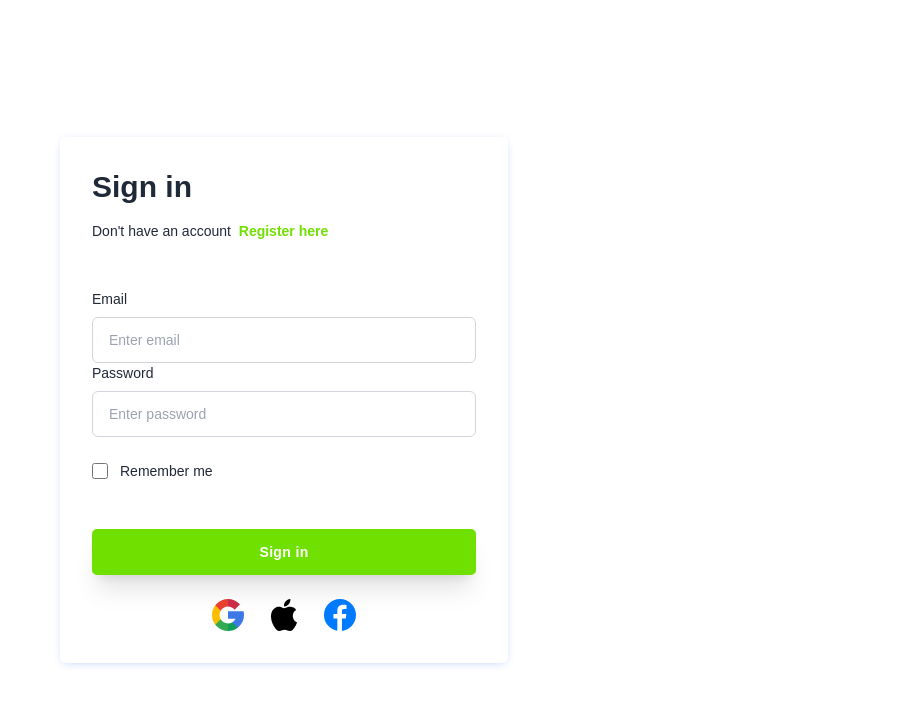
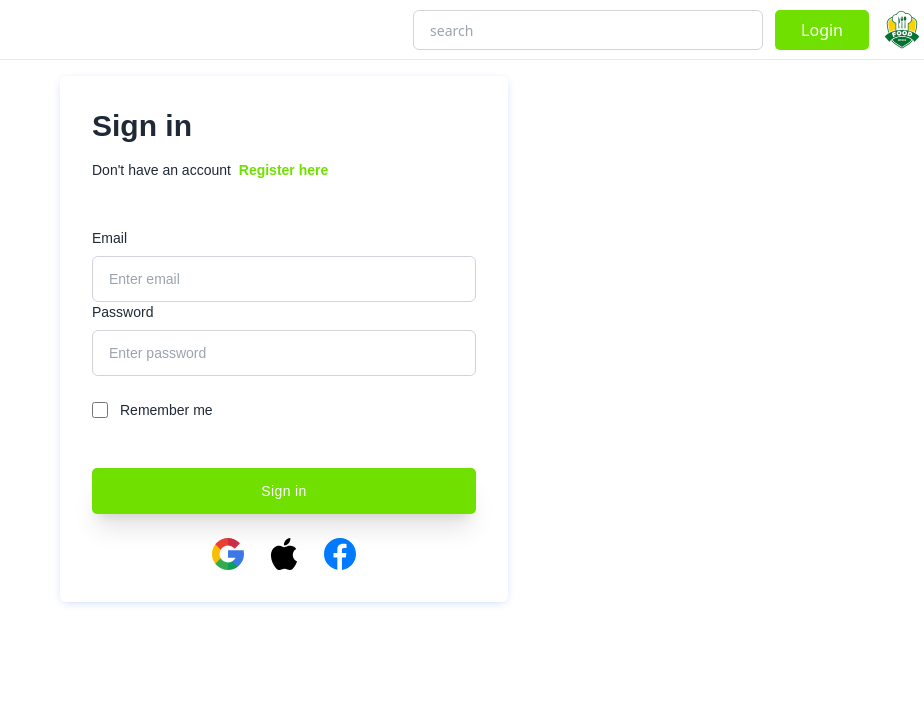
Before and after one commit to EmranAli-15/recipeShare-client, a Next.js app: page /login in a window 1280 px wide. Shown: the top 704 px of the page, without its empty margins (356-1280 px from the left). Built offline with nearby package versions, Linux system fonts and the light colour scheme.

Commit message:
navbar done

```diff
--- a/src/app/login/page.tsx
+++ b/src/app/(mainLayout)/login/page.tsx
@@ -3,7 +3,7 @@ import Link from "next/link";
 const LoginPage = () => {
     return (
         <div className="font-[sans-serif]">
-            <div className="min-h-screen flex flex-col items-center justify-center">
+            <div className="flex flex-col items-center justify-center">
                 <div className="flex justify-center items-center w-full md:max-w-md p-4 m-4 shadow-[0_2px_10px_-3px_rgba(6,81,237,0.3)] rounded-md">
                     <div className="md:max-w-md w-full px-4 py-4">
                         <form>
@@ -18,7 +18,7 @@ const LoginPage = () => {
                                     <input
                                         type="email"
                                         required
-                                        className="w-full text-gray-800 text-sm border border-gray-300 px-4 py-3 rounded-md myOutline"
+                                        className="myInput"
                                         placeholder="Enter email" />
                                 </div>
                             </div>
@@ -29,7 +29,7 @@ const LoginPage = () => {
                                     <input
                                         type="password"
                                         required
-                                        className="w-full text-gray-800 text-sm border border-gray-300 px-4 py-3 rounded-md myOutline"
+                                        className="myInput"
                                         placeholder="Enter password" />
                                 </div>
                             </div>
--- a/src/app/(mainLayout)/page.tsx
+++ b/src/app/(mainLayout)/page.tsx
@@ -1,7 +1,9 @@
 const Page = () => {
   return (
-    <div>
-      <h1>Welcome to the Page page</h1>
+    <div className="max-w-7xl mx-auto">
+      <div className="px-2">
+        <h1>Welcome to the Page page</h1>
+      </div>
     </div>
   );
 };
--- a/src/app/register/page.tsx
+++ b/src/app/(mainLayout)/register/page.tsx
@@ -3,7 +3,7 @@ import Link from "next/link";
 const RegisterPage = () => {
     return (
         <div className="font-[sans-serif]">
-            <div className="min-h-screen flex flex-col items-center justify-center">
+            <div className="flex flex-col items-center justify-center">
                 <div className="flex justify-center items-center w-full md:max-w-md p-4 m-4 shadow-[0_2px_10px_-3px_rgba(6,81,237,0.3)] rounded-md">
                     <div className="md:max-w-md w-full px-4 py-4">
                         <form>
@@ -18,7 +18,7 @@ const RegisterPage = () => {
                                     <input
                                         type="text"
                                         required
-                                        className="w-full text-gray-800 text-sm border border-gray-300 px-4 py-3 rounded-md myOutline"
+                                        className="myInput"
                                         placeholder="Enter name" />
                                 </div>
                             </div>
@@ -29,7 +29,7 @@ const RegisterPage = () => {
                                     <input
                                         type="email"
                                         required
-                                        className="w-full text-gray-800 text-sm border border-gray-300 px-4 py-3 rounded-md myOutline"
+                                        className="myInput"
                                         placeholder="Enter email" />
                                 </div>
                             </div>
@@ -40,7 +40,7 @@ const RegisterPage = () => {
                                     <input
                                         type="password"
                                         required
-                                        className="w-full text-gray-800 text-sm border border-gray-300 px-4 py-3 rounded-md myOutline"
+                                        className="myInput"
                                         placeholder="Enter password" />
                                 </div>
                             </div>
@@ -51,7 +51,7 @@ const RegisterPage = () => {
                                     <input
                                         type="password"
                                         required
-                                        className="w-full text-gray-800 text-sm border border-gray-300 px-4 py-3 rounded-md myOutline"
+                                        className="myInput"
                                         placeholder="Re-enter password" />
                                 </div>
                             </div>
--- a/src/app/globals.css
+++ b/src/app/globals.css
@@ -5,14 +5,14 @@
 
 /* For text color */
 .myTextColor {
-    color: #70e000;
+    @apply text-[#70e000]
 }
 
 
 
-/* For outline color */
-.myOutline {
-    outline-color: #70e000;
+/* For input field style */
+.myInput {
+    @apply w-full text-gray-800 text-sm border border-gray-300 px-4 py-3 rounded-md outline-[#70e000]
 }
 
 
@@ -21,7 +21,6 @@
 .myBtn,
 .form-btn {
     color: white;
-    font-weight: bold;
     overflow: hidden;
     padding: 13px 26px;
     display: flex;
--- a/src/components/shared/navbar/Navbar.tsx
+++ b/src/components/shared/navbar/Navbar.tsx
@@ -1,7 +1,67 @@
+"use client"
+
+import logo from "@/assets/logo.png"
+import Image from "next/image";
+import Link from "next/link";
+import { useState } from "react";
+
+import { Close, Menu } from "@/ui/icons/Icons";
+
 const Navbar = () => {
+
+    const [open, setOpen] = useState(false);
+
     return (
         <div>
-            <h1>Welcome to the Navbar page</h1>
+            <div className="w-full h-[60px] border-b">
+                <div className="max-w-7xl mx-auto">
+                    <div className="h-[60px] flex items-center justify-around md:justify-between">
+                        <div onClick={() => setOpen(!open)} className={`${open ? 'rotate-90' : 'rotate-0'} transition duration-300 cursor-pointer`}>
+                            {
+                                open ? <Close></Close> : <Menu></Menu>
+                            }
+                        </div>
+
+                        <div className="flex items-center gap-x-3">
+                            <div className="md:w-[350px]">
+                                <input
+                                    className="myInput h-10"
+                                    type="text"
+                                    placeholder="search"
+                                />
+                            </div>
+                            <div className="hidden md:block">
+                                <Link href="/login">
+                                    <button className="myBtn h-10">Login</button>
+                                </Link>
+                            </div>
+                            <Link href="/">
+                                <Image height={4} width={43} alt="logo" src={logo} />
+                            </Link>
+                        </div>
+                    </div>
+                </div>
+            </div>
+            <div className="max-w-7xl mx-auto relative">
+                <div className={`${open ? 'block z-10' : 'hidden'} absolute`}>
+                    <div className="w-[100vw] md:w-[200px] bg-slate-50 border-l-[1px] border-r-[1px] border-b-[1px] rounded-b-md p-3">
+                        <div className="flex flex-col gap-2">
+                            <div className="hover:bg-orange-200 px-2">
+                                <Link href="#"><div className="w-full">Home</div></Link>
+                            </div>
+                            <div className="hover:bg-orange-200 px-2">
+                                <Link href="#"><div className="w-full">Home</div></Link>
+                            </div>
+                            <div className="hover:bg-orange-200 px-2">
+                                <Link href="#"><div className="w-full">Home</div></Link>
+                            </div>
+                            <div className="hover:bg-orange-200 px-2">
+                                <Link href="#"><div className="w-full">Home</div></Link>
+                            </div>
+                        </div>
+                    </div>
+                </div>
+            </div>
         </div>
     );
 };
--- /dev/null
+++ b/src/ui/icons/Icons.tsx
@@ -0,0 +1,16 @@
+export const Close = () => {
+    return (
+        <svg xmlns="http://www.w3.org/2000/svg" viewBox="0 0 24 24" fill="currentColor" className="size-8">
+  <path fillRule="evenodd" d="M5.47 5.47a.75.75 0 0 1 1.06 0L12 10.94l5.47-5.47a.75.75 0 1 1 1.06 1.06L13.06 12l5.47 5.47a.75.75 0 1 1-1.06 1.06L12 13.06l-5.47 5.47a.75.75 0 0 1-1.06-1.06L10.94 12 5.47 6.53a.75.75 0 0 1 0-1.06Z" clipRule="evenodd" />
+</svg>
+
+    )
+};
+export const Menu = () => {
+    return (
+        <svg xmlns="http://www.w3.org/2000/svg" viewBox="0 0 24 24" fill="currentColor" className="size-8">
+            <path fillRule="evenodd" d="M3 6.75A.75.75 0 0 1 3.75 6h16.5a.75.75 0 0 1 0 1.5H3.75A.75.75 0 0 1 3 6.75ZM3 12a.75.75 0 0 1 .75-.75h16.5a.75.75 0 0 1 0 1.5H3.75A.75.75 0 0 1 3 12Zm0 5.25a.75.75 0 0 1 .75-.75h16.5a.75.75 0 0 1 0 1.5H3.75a.75.75 0 0 1-.75-.75Z" clipRule="evenodd" />
+        </svg>
+
+    )
+};
```
Also changed, not shown: src/assets/logo.png (added).
